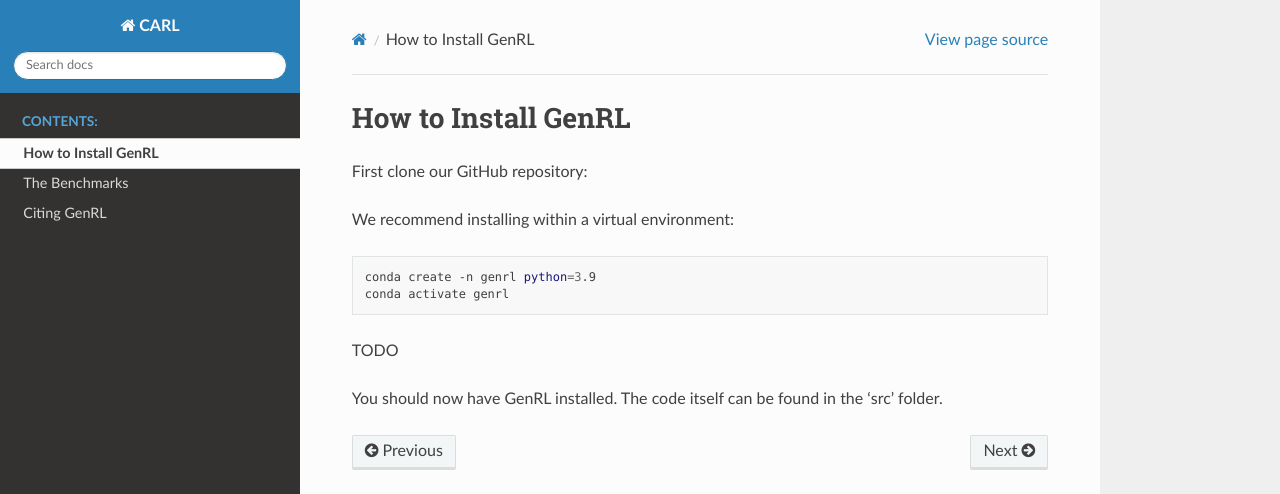
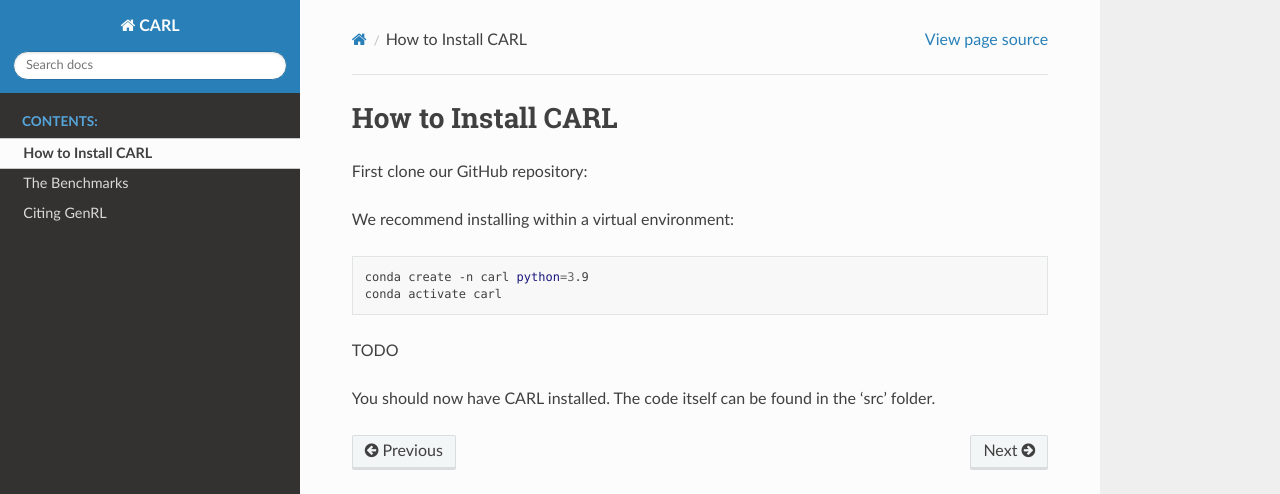
Before and after one commit to automl/CARL, a Sphinx documentation site: the page built from docs/source/installation.rst, in a window 1280 px wide. Shown: the top 494 px of the page. Built offline with Sphinx 7.4.7 and the Read the Docs theme 2.0.0, drawn with Linux system fonts in a browser that asks for light colours.

Commit message:
Update installation.rst

```diff
--- a/docs/source/installation.rst
+++ b/docs/source/installation.rst
@@ -1,7 +1,7 @@
 .. _installation:
 
 =======================
-How to Install GenRL
+How to Install CARL
 =======================
 
 .. role:: bash(code)
@@ -18,10 +18,10 @@ We recommend installing within a virtual environment:
 
 .. code-block:: bash
 
-    conda create -n genrl python=3.9
-    conda activate genrl
+    conda create -n carl python=3.9
+    conda activate carl
 
 TODO
 
-You should now have GenRL installed.
+You should now have CARL installed.
 The code itself can be found in the 'src' folder.
```
